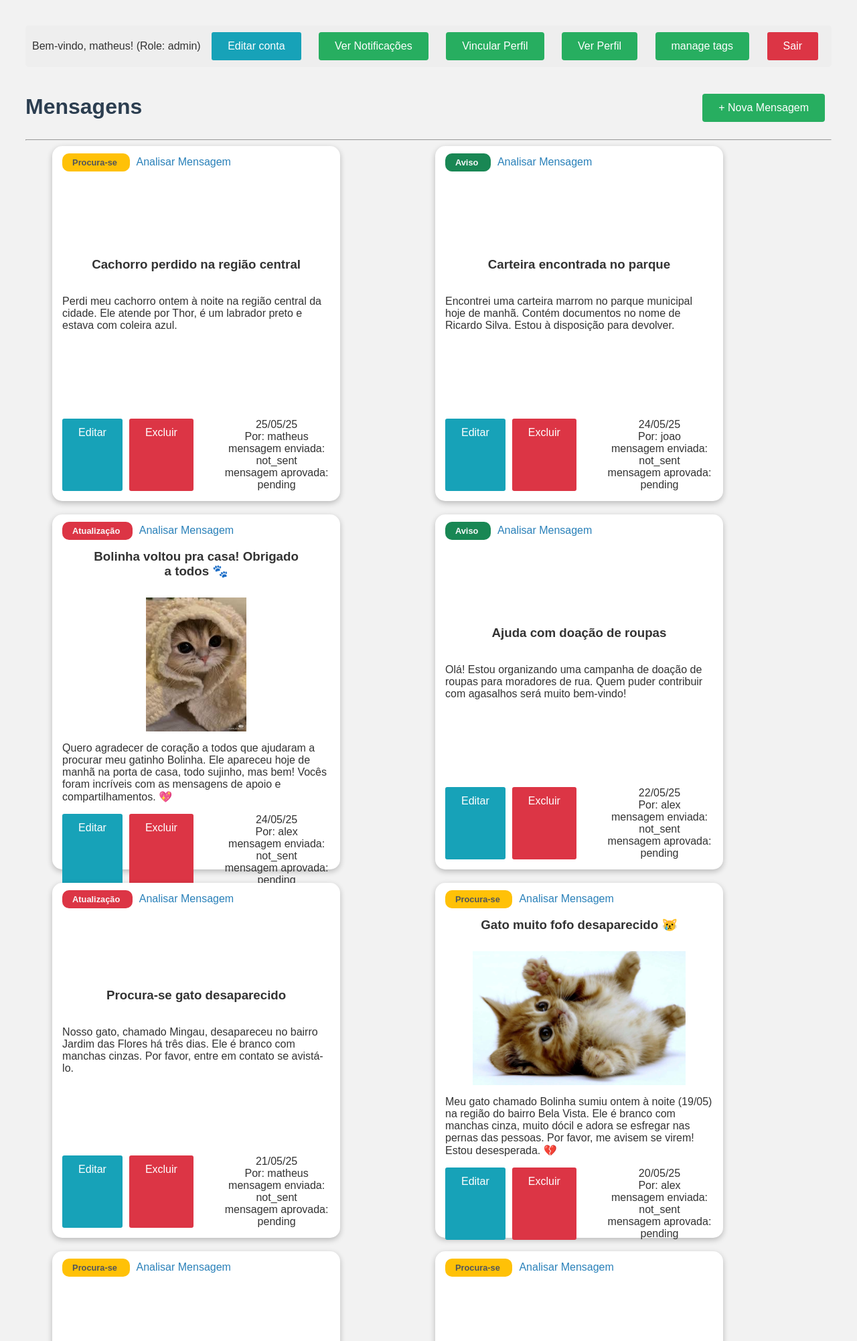
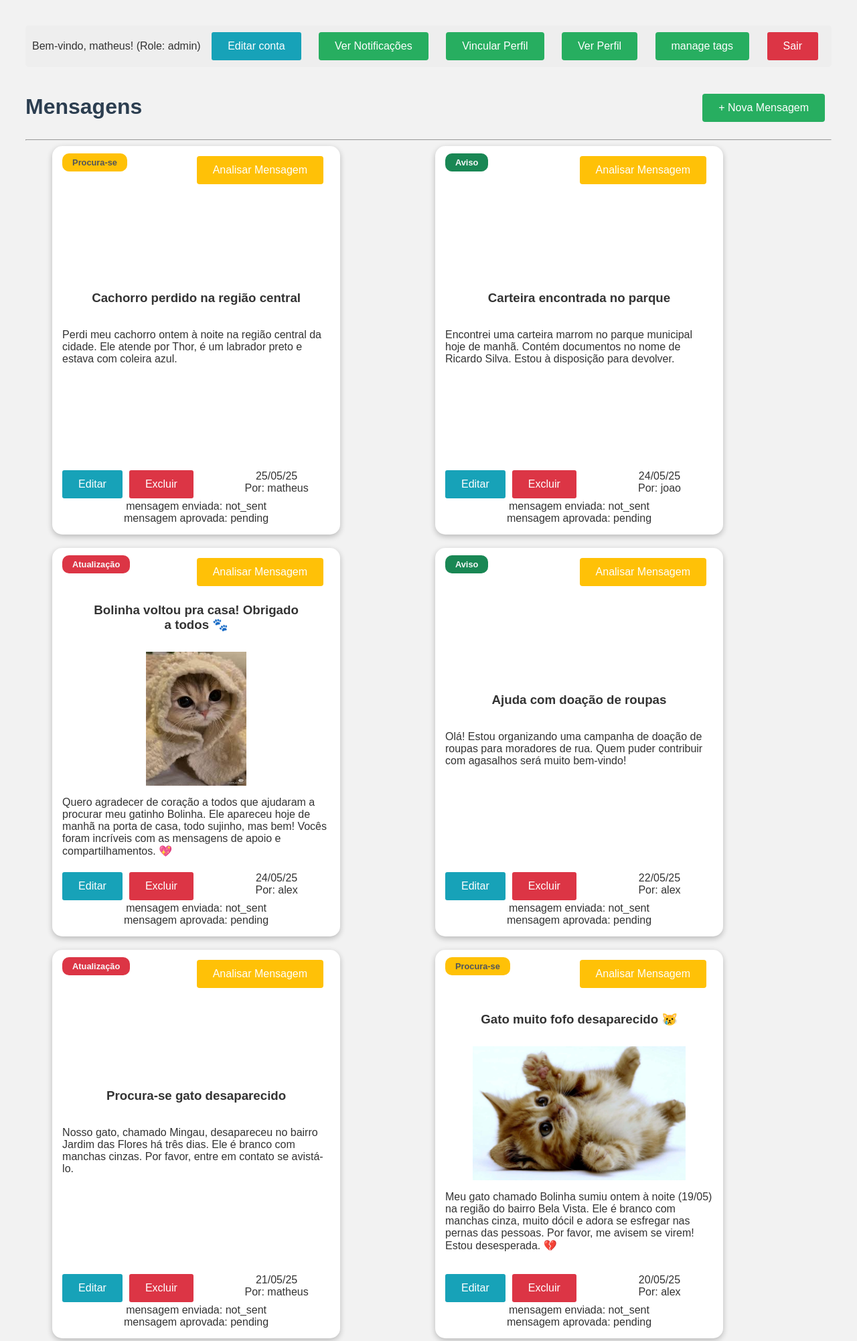
Before and after one commit to ttheus27/exeprienciasCriativa, a PHP site: page / in a window 1280 px wide. Shown: the top 2002 px of the page at 67% size. Run offline with PHP 8.4, Linux system fonts and the light colour scheme; a user stored in the database is signed in; data comes from the database, SQL or seed files in the repository.

Commit message:
chore: Ajustes de estilo

```diff
--- a/mensagem/create.php
+++ b/mensagem/create.php
@@ -69,7 +69,7 @@ if (!$tags_result) {
                     <label>Imagem:</label>
                     <input type="file" name="image" accept="image/*">
                 </div>
-                <div class="submit-button">
+                <div class="submit-button" style="margin-top: 15px">
                     <button type="submit" name="criar">Criar Mensagem</button>
                 </div>
             </form>
--- a/mensagem/index.php
+++ b/mensagem/index.php
@@ -9,7 +9,6 @@ if (session_status() === PHP_SESSION_NONE) {
 }
 require_once '../includes/auth_check.php';
 include 'db.php';
-
 
 $sql = "SELECT m.*, u.username, t.nome AS tag_nome
         FROM mensagens m
@@ -107,6 +106,7 @@ $logged_user_role = isset($_SESSION['role']) ? $_SESSION['role'] : null; // <<<
                 }
                 ?>">
                     <div class="display-tag">
+                        <div>
                             <?php if (!empty($row['tag_nome'])): ?>
                                 <span class="message-tag
                             <?php
@@ -123,16 +123,20 @@ $logged_user_role = isset($_SESSION['role']) ? $_SESSION['role'] : null; // <<<
                             ">
                                     <?= htmlspecialchars($row['tag_nome']) ?>
                                 </span>
+
+                            <?php elseif ($row['tag_id']): ?>
+                                <span class="message-tag">[Tag Removida]</span>
+                            <?php endif; ?>
+                        </div>
+                        <div>
                             <?php if ($row['admin_status'] === 'pending'): ?>
                                 <span>
                                     <a href="analisar_mensagem.php?id=<?= $row['id'] ?>" class="btn-analisar">
-                                    Analisar Mensagem
+                                        <button class="tag-procurase">Analisar Mensagem</button>
                                     </a>
                                 </span>
                             <?php endif; ?>
-                        <?php elseif ($row['tag_id']): ?>
-                            <span class="message-tag" style="/* estilo diferente talvez */">[Tag Removida]</span>
-                        <?php endif; ?>
+                        </div>
                     </div>
                     <div class="message-info">
 
@@ -160,17 +164,16 @@ $logged_user_role = isset($_SESSION['role']) ? $_SESSION['role'] : null; // <<<
                             </p>
                         </div>
                     </div>
-
+                    <div>
                         <div class="card-footer">
-
-
                             <div class="footer-member class-buttons">
 
                                 <?php
                                 if ($logged_user_id !== null && ($row['user_id'] == $logged_user_id || $logged_user_role === 'admin')):
                                     ?>
                                     <a href="edit.php?id=<?= $row['id'] ?>" class="botao botao-editar">Editar</a>
-                                <a href="#" onclick="confirmarExclusao(<?= $row['id'] ?>)" class="botao botao-excluir">Excluir</a>
+                                    <a href="#" onclick="confirmarExclusao(<?= $row['id'] ?>)"
+                                        class="botao botao-excluir">Excluir</a>
                                 <?php endif; ?>
                             </div>
 
@@ -184,16 +187,18 @@ $logged_user_role = isset($_SESSION['role']) ? $_SESSION['role'] : null; // <<<
                                     ?>
                                     <?php if (!empty($row['username'])): ?>
                                         Por: <?= htmlspecialchars($row['username']) ?>
-                                    <br>
-                                    mensagem enviada: <?= htmlspecialchars($row['status']) ?>
-                                    <br>
-                                    mensagem aprovada: <?= htmlspecialchars($row['admin_status']) ?>
                                     <?php elseif ($owner_id): ?>
                                         Por: (usuário desconhecido)
                                     <?php else: ?>
                                         Por: (autor não registrado)
                                     <?php endif; ?>
                                 </div>
+                            </div>
+                        </div>
+                        <div class="status-mensagem">
+                            mensagem enviada: <?= htmlspecialchars($row['status']) ?>
+                            <br>
+                            mensagem aprovada: <?= htmlspecialchars($row['admin_status']) ?>
                         </div>
                     </div>
                 </div>
--- a/mensagem/style.css
+++ b/mensagem/style.css
@@ -72,7 +72,7 @@ button:hover {
   border-radius: 15px;
   box-shadow: rgba(0, 0, 0, 0.24) 0px 3px 8px;
   width: 400px;
-  height: 500px;
+  height: 550px;
   transition: all 3s ease;
 }
 
@@ -177,6 +177,7 @@ button:hover {
   text-decoration: none;
   border-radius: 3px;
   transition: background-color 0.3s ease, transform 0.2s ease;
+  height: 18px;
 }
 
 .botao-editar {
@@ -226,3 +227,14 @@ button:hover {
   display: flex;
   justify-content: center;
 }
+
+.display-tag {
+  display: flex;
+  flex-direction: row;
+  justify-content: space-between;
+}
+
+.status-mensagem {
+  margin-top: 3px;
+  text-align: center;
+}
```
Also changed, not shown: mensagem/edit.php (+6 -1 lines). Lines whose indentation alone changed are shown as unchanged.
